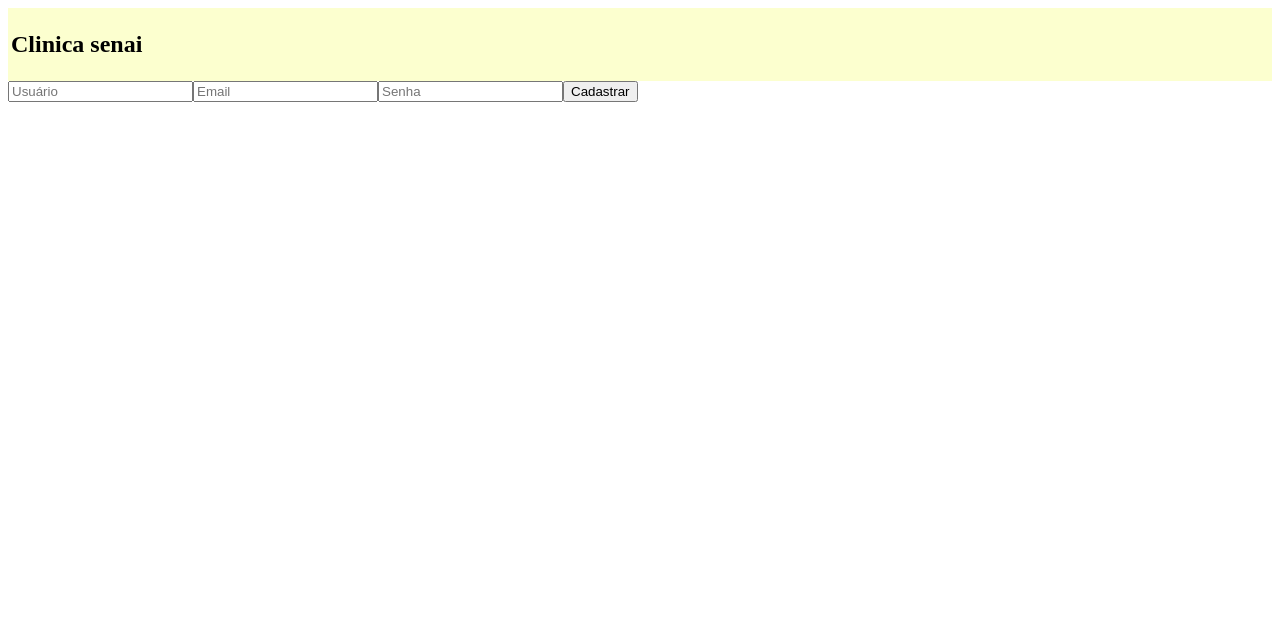
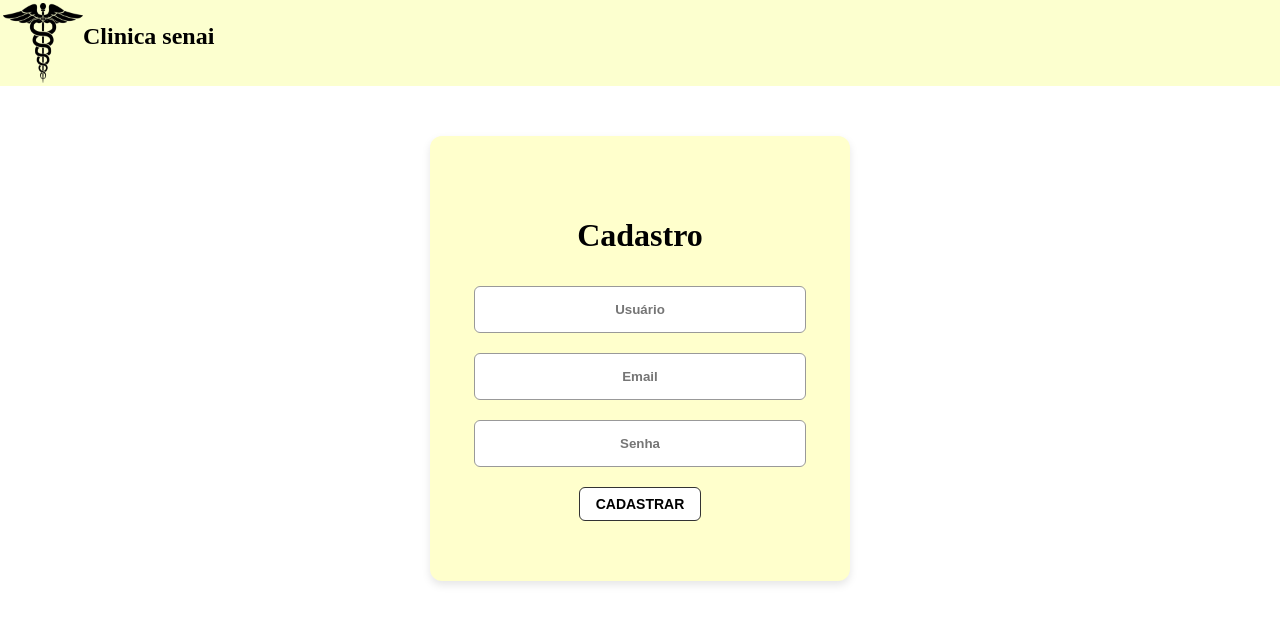
Before and after one commit to ThiagoKagoiki/SA-clinica, a React (Vite) app: page / in a window 1280 px wide. Shown: the top 624 px of the page. Built offline with nearby package versions, Linux system fonts and the light colour scheme.

Commit message:
tela de cadastro feita

```diff
--- a/package.json
+++ b/package.json
@@ -11,7 +11,8 @@
   },
   "dependencies": {
     "react": "^19.1.0",
-    "react-dom": "^19.1.0"
+    "react-dom": "^19.1.0",
+    "tailwindcss": "^4.1.10"
   },
   "devDependencies": {
     "@eslint/js": "^9.29.0",
--- a/src/Componentes/Layout.css
+++ b/src/Componentes/Layout.css
@@ -1,5 +1,16 @@
+body{
+    margin: 0;
+}
+
 .barra-cima{
     background-color: #FCFFCF;
     color: black;
     padding: 3px;
+    display: flex;
+    flex-direction: row;
 }
+
+.logo{
+    width: 80px;
+    height: 80px;
+}
--- a/src/Componentes/Layout.jsx
+++ b/src/Componentes/Layout.jsx
@@ -5,7 +5,8 @@ export const Layout = () => {
     return(
         <div>
             <nav className="barra-cima">
-                <h1>Clinica senai</h1>
+                <img src="../public/images/pngwing.com.png" alt="" className="logo"/>
+                <h1 className="nome-nav">Clinica senai</h1>
             </nav>
         </div>
     )
--- /dev/null
+++ b/src/Pages/Cadastro.css
@@ -0,0 +1,40 @@
+.forms-cadastro {
+    background-color: #ffffcc; /* Fundo amarelo claro para o formulário */
+    max-width: 300px;
+    margin: 50px auto; /* Centraliza abaixo da navbar */
+    padding: 60px;
+    border-radius: 12px;
+    box-shadow: 0 4px 8px rgba(0, 0, 0, 0.1);
+    display: flex;
+    flex-direction: column;
+    align-items: center;
+}
+
+.input-cadastro {
+    width: 100%;
+    padding: 15px;
+    margin: 10px 0;
+    border: 1px solid #999;
+    border-radius: 6px;
+    text-align: center;
+    font-weight: bold;
+    background-color: white;
+}
+
+.btn-cadastro {
+    padding: 8px 16px;
+    border: 1px solid #333;
+    border-radius: 6px;
+    background-color: white;
+    cursor: pointer;
+    font-size: 14px;
+    font-weight: bold;
+    text-transform: uppercase;
+    margin-top: 10px;
+    transition: background-color 0.3s, transform 0.2s;
+}
+
+.btn-cadastro:hover {
+    background-color: #f0f0f0;
+    transform: scale(1.05);
+}
--- a/src/Pages/Cadastro.jsx
+++ b/src/Pages/Cadastro.jsx
@@ -1,15 +1,17 @@
 import React from "react";
 import { Layout } from "../Componentes/Layout";
+import './Cadastro.css'
 
 export const Cadastro = () => {
     return(
         <div>
             <Layout/>
-            <form action="">
-                <input type="text" placeholder="Usuário"/>
-                <input type="text" placeholder="Email"/>
-                <input type="text" placeholder="Senha"/>
-                <button>Cadastrar</button>
+            <form action="" className="forms-cadastro">
+                <h1>Cadastro</h1>
+                <input type="text" placeholder="Usuário" className="input-cadastro"/>
+                <input type="text" placeholder="Email" className="input-cadastro"/>
+                <input type="password" placeholder="Senha" className="input-cadastro"/>
+                <button className="btn-cadastro">Cadastrar</button>
             </form>
         </div>
     )
```
Also changed, not shown: public/images/pngwing.com.png (added), 1 other file (tests, documents, lock files or other folders).
